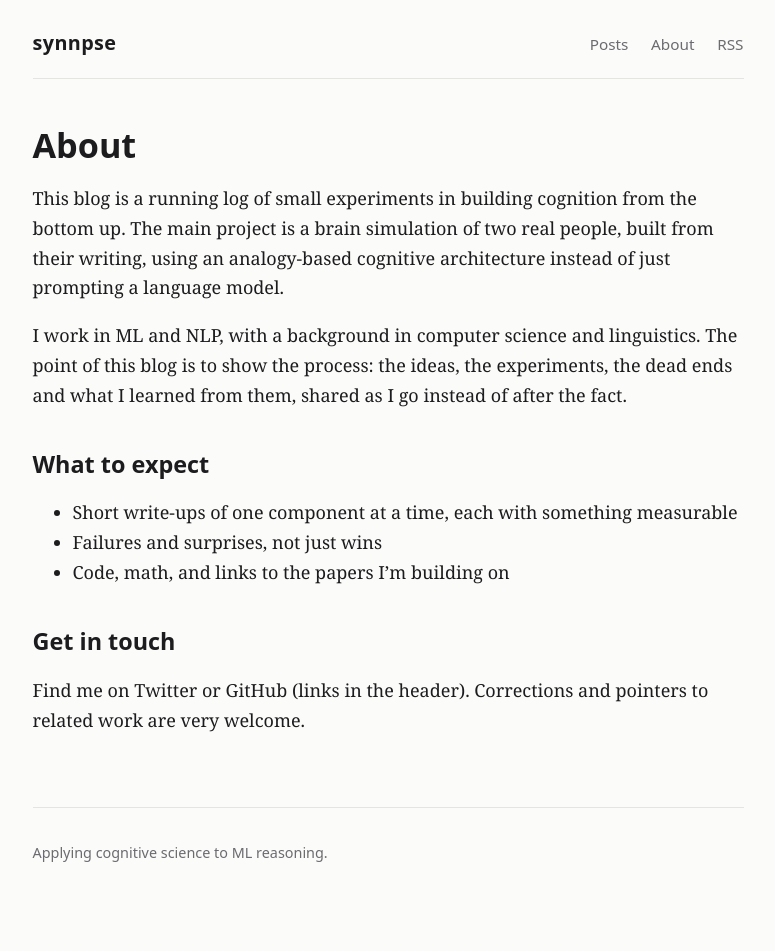
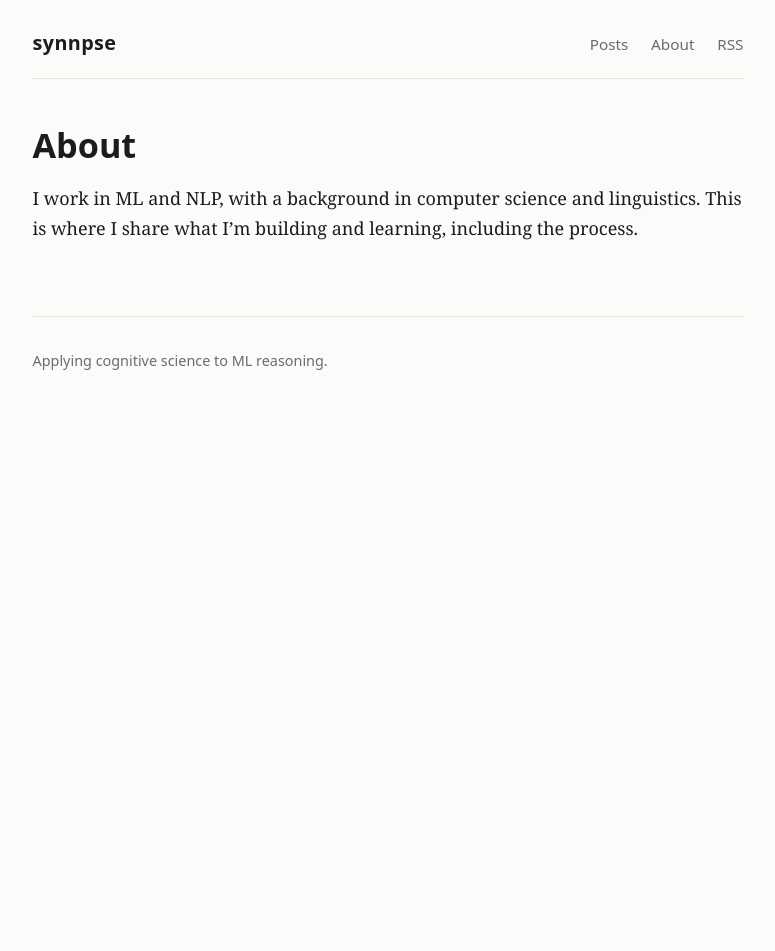
Before and after one commit to AnushaMishra/AnushaMishra.github.io, a Jekyll site: the page built from about.md, in a window 1280 px wide. Shown: the whole page, without its empty margins (252-1027 px from the left). Built offline with Jekyll 4.4.1, drawn with Linux system fonts in a browser that asks for light colours; after the commit the page ends 900 px from its top, so only the background shows below that.

Commit message:
Update about.md

```diff
--- a/about.md
+++ b/about.md
@@ -6,16 +6,4 @@ permalink: /about/
 
 # About
 
-This blog is a running log of small experiments in building cognition from the bottom up. The main project is a brain simulation of two real people, built from their writing, using an analogy-based cognitive architecture instead of just prompting a language model.
-
-I work in ML and NLP, with a background in computer science and linguistics. The point of this blog is to show the process: the ideas, the experiments, the dead ends and what I learned from them, shared as I go instead of after the fact.
-
-## What to expect
-
-- Short write-ups of one component at a time, each with something measurable
-- Failures and surprises, not just wins
-- Code, math, and links to the papers I'm building on
-
-## Get in touch
-
-Find me on Twitter or GitHub (links in the header). Corrections and pointers to related work are very welcome.
+I work in ML and NLP, with a background in computer science and linguistics. This is where I share what I'm building and learning, including the process.
```
